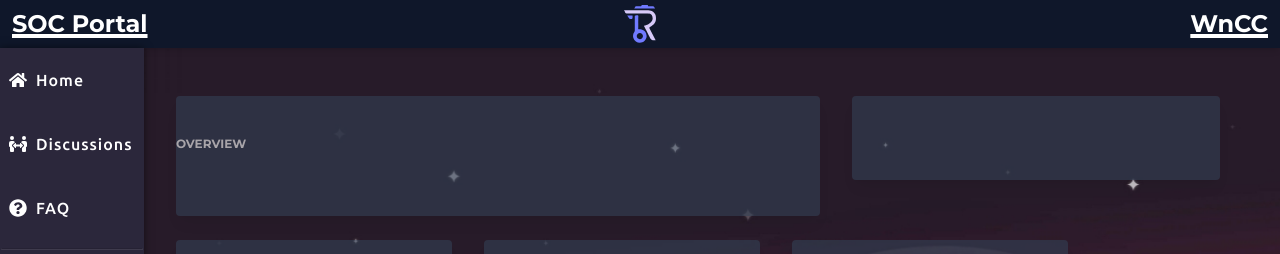
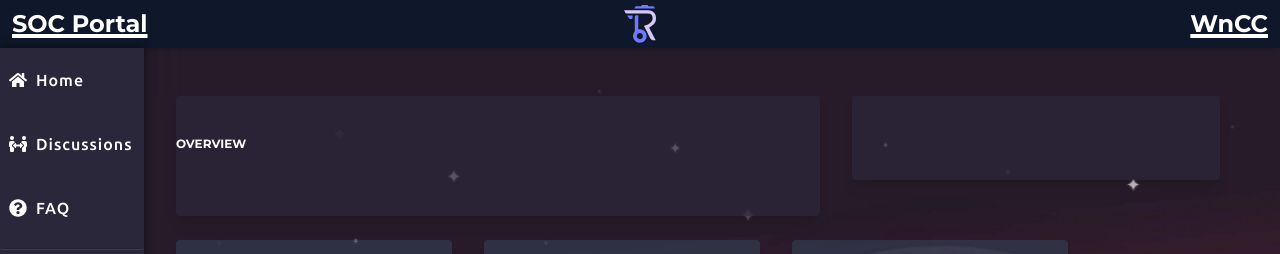
Before and after one commit to ishit16/WnCCPortal, a React (Vite) app: page /projects/details in a window 1280 px wide. Shown: the top 254 px of the page. Built offline with nearby package versions, Linux system fonts and the light colour scheme; no server answers.

Commit message:
Fixed Opacity

```diff
--- /dev/null
+++ b/src/components/ProjectDetails/details.css
@@ -0,0 +1,3 @@
+.card-bg {
+        background: rgb(43, 39, 59, 0.7);
+}
--- a/src/components/ProjectDetails/projectImage.jsx
+++ b/src/components/ProjectDetails/projectImage.jsx
@@ -1,7 +1,9 @@
+import "./details.css";
+
 export default function ProjectImageCard() {
   return (
     <>
-      <div className="flex flex-col min-w-0 break-words bg-slate-700 opacity-60 w-full mb-6 z-5 shadow-lg rounded">
+      <div className="flex card-bg flex-col min-w-0 break-words w-full mb-6 z-5 shadow-lg rounded">
         <div className="rounded-t mb-0 px-4 py-3 bg-transparent">
           <div className="flex flex-wrap items-center">
             <div className="w-full max-w-full flex-grow flex-1">
--- a/src/components/ProjectDetails/projectInfo.jsx
+++ b/src/components/ProjectDetails/projectInfo.jsx
@@ -1,8 +1,9 @@
 import "../shared/shared.css";
+import "./details.css";
 
 export default function ProjectInfoCard() {
   return (
-    <div className="overflow-y-auto flex flex-col min-w-0 max-h-96 break-words w-full mb-6 shadow-lg rounded bg-slate-700 opacity-60">
+    <div className="overflow-y-auto flex flex-col min-w-0 max-h-96 break-words w-full mb-6 shadow-lg rounded card-bg">
       <div className="rounded-t mb-0 py-3 bg-transparent">
         <div className="flex flex-wrap items-center">
           <div className=" w-full max-w-full flex-grow flex-1">
```
